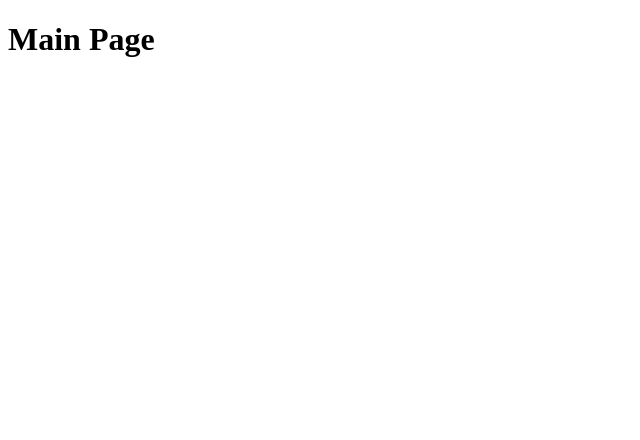
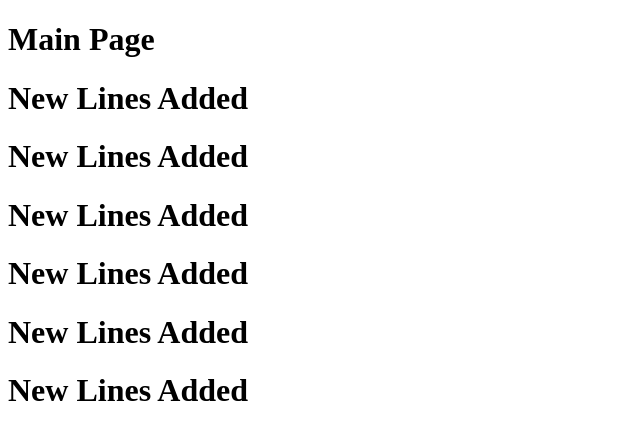
Before and after one commit to TalibMari/PR2202211G, a plain HTML site: page index.html in a window 1280 px wide. Shown: the whole page, without its empty margins (0-640 px from the left). Drawn offline with Linux system fonts and the light colour scheme.

Commit message:
New Lines Added

```diff
--- a/index.html
+++ b/index.html
@@ -7,5 +7,12 @@
 </head>
 <body>
     <h1>Main Page</h1>
+    <h1>New Lines Added</h1>
+     <h1>New Lines Added</h1>
+     <h1>New Lines Added</h1>
+     <h1>New Lines Added</h1>
+     <h1>New Lines Added</h1>
+     <h1>New Lines Added</h1>
+
 </body>
 </html>
```
